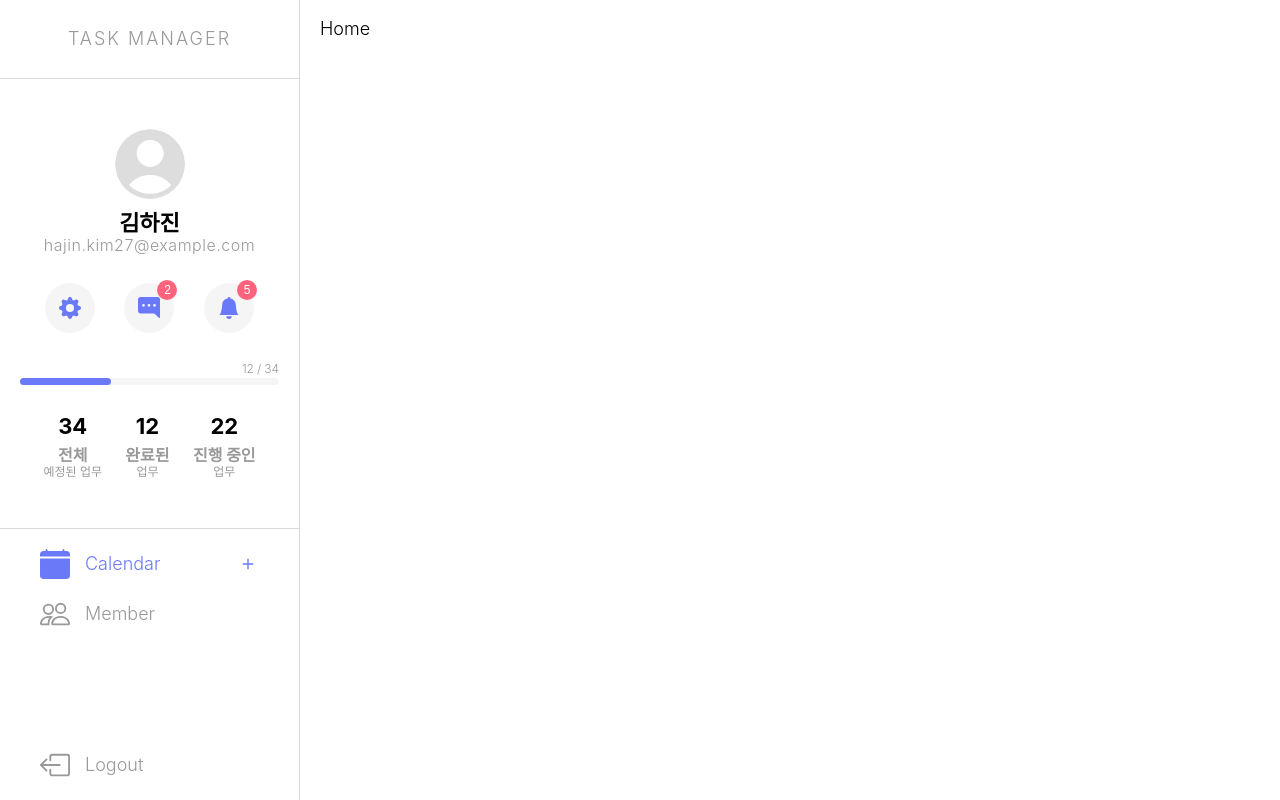
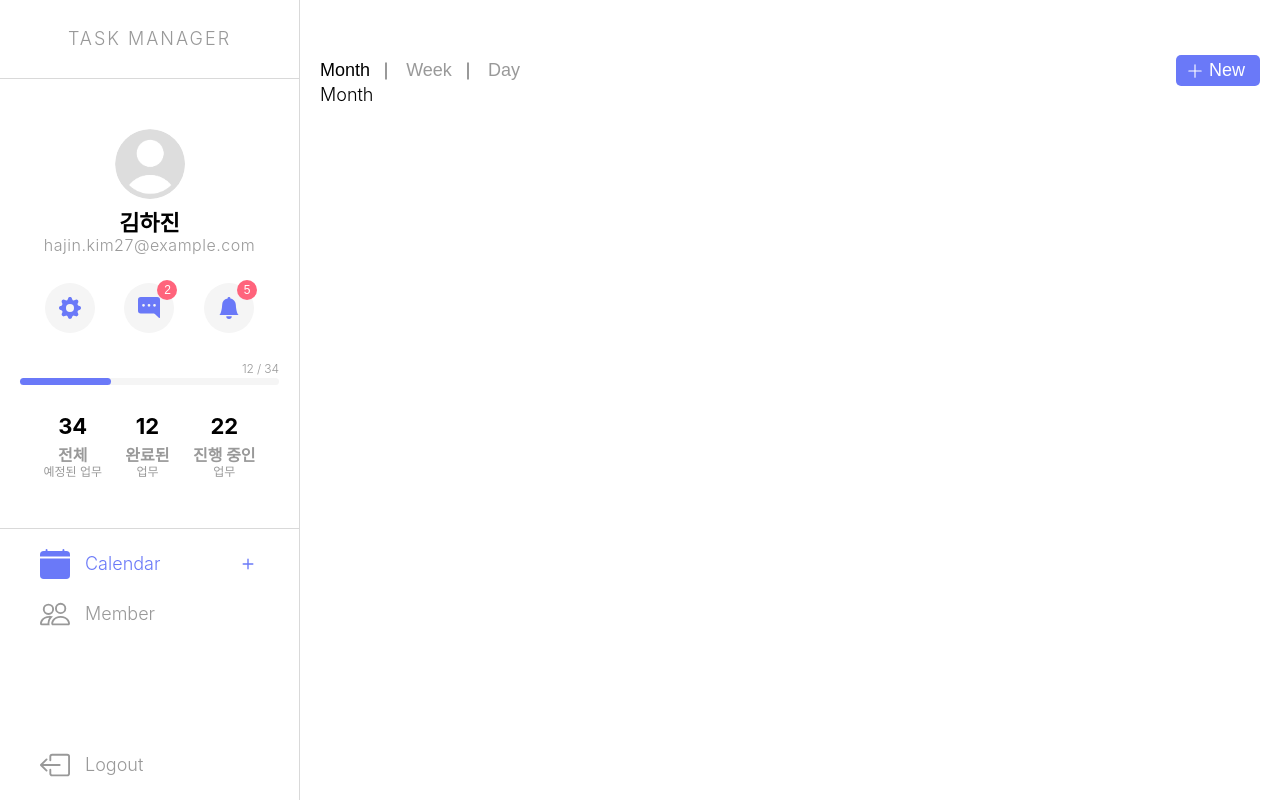
Before and after one commit to supercoding-Project/frontend-3rd, a React (Vite) app: page / in a window 1280 px wide. Built offline with nearby package versions, Linux system fonts and the light colour scheme.

Commit message:
탭 및 일정 추가 버튼 UI 구현

```diff
--- /dev/null
+++ b/src/components/Calendar/Day.jsx
@@ -0,0 +1,5 @@
+const Day = () => {
+  return <div>Day</div>;
+};
+
+export default Day;
--- /dev/null
+++ b/src/components/Calendar/Month.jsx
@@ -0,0 +1,5 @@
+const Month = () => {
+  return <div>Month</div>;
+};
+
+export default Month;
--- /dev/null
+++ b/src/components/Calendar/Week.jsx
@@ -0,0 +1,5 @@
+const Week = () => {
+  return <div>Week</div>;
+};
+
+export default Week;
--- a/src/pages/home/Home.jsx
+++ b/src/pages/home/Home.jsx
@@ -1,5 +1,98 @@
+import styled from 'styled-components';
+import { BsPlusLg } from 'react-icons/bs';
+import { useState } from 'react';
+import Month from '../../components/Calendar/Month';
+import Week from '../../components/Calendar/Week';
+import Day from '../../components/Calendar/Day';
+
 const Home = () => {
-  return <div>Home</div>;
+  const [selected, setSelected] = useState(0);
+
+  const handleSelectTabButton = (selectedButton) => {
+    setSelected(selectedButton);
+  };
+
+  return (
+    <>
+      <Container>
+        <Tab>
+          <li>
+            <TabButton $fontWeight={selected === 0} onClick={() => handleSelectTabButton(0)}>
+              Month
+            </TabButton>
+          </li>
+          <li>
+            <TabButton $fontWeight={selected === 1} onClick={() => handleSelectTabButton(1)}>
+              Week
+            </TabButton>
+          </li>
+          <li>
+            <TabButton $fontWeight={selected === 2} onClick={() => handleSelectTabButton(2)}>
+              Day
+            </TabButton>
+          </li>
+        </Tab>
+
+        <AddEventButton>
+          <BsPlusLg />
+          <span>New</span>
+        </AddEventButton>
+      </Container>
+
+      {[<Month />, <Week />, <Day />][selected]}
+    </>
+  );
 };
 
 export default Home;
+
+const Container = styled.div`
+  display: flex;
+  align-items: center;
+  justify-content: space-between;
+  margin-top: 35px;
+`;
+
+const Tab = styled.ul`
+  width: 200px;
+  display: flex;
+  justify-content: space-between;
+
+  & li {
+    position: relative;
+  }
+
+  & li:nth-child(1)::after,
+  li:nth-child(2)::after {
+    content: '';
+    display: block;
+    height: 15px;
+    border: 0.5px solid var(--color-text-disabled);
+    position: absolute;
+    top: 50%;
+    right: 0;
+    transform: translate(17px, -50%);
+  }
+`;
+
+const TabButton = styled.button`
+  border: none;
+  padding: 0;
+  background: transparent;
+  font-size: var(--font-lg);
+  color: ${({ $fontWeight }) => ($fontWeight ? 'var(--color-text-primary)' : 'var(--color-text-disabled)')};
+  cursor: pointer;
+`;
+
+const AddEventButton = styled.button`
+  border: none;
+  background: var(--color-main-active);
+  color: var(--color-text-secondary);
+  display: flex;
+  gap: 5px;
+  align-items: center;
+  font-size: var(--font-lg);
+  padding: 5px 15px 5px 10px;
+  border-radius: 5px;
+  cursor: pointer;
+`;
```
